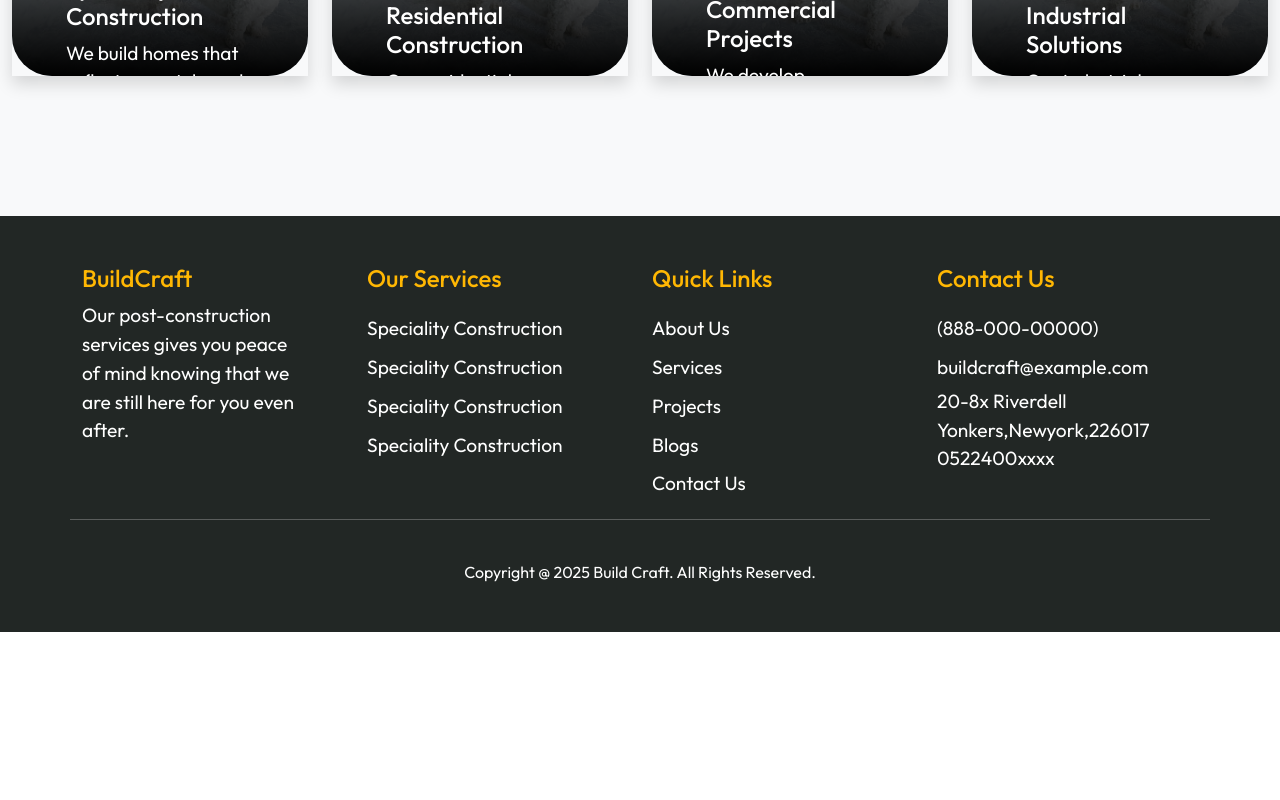
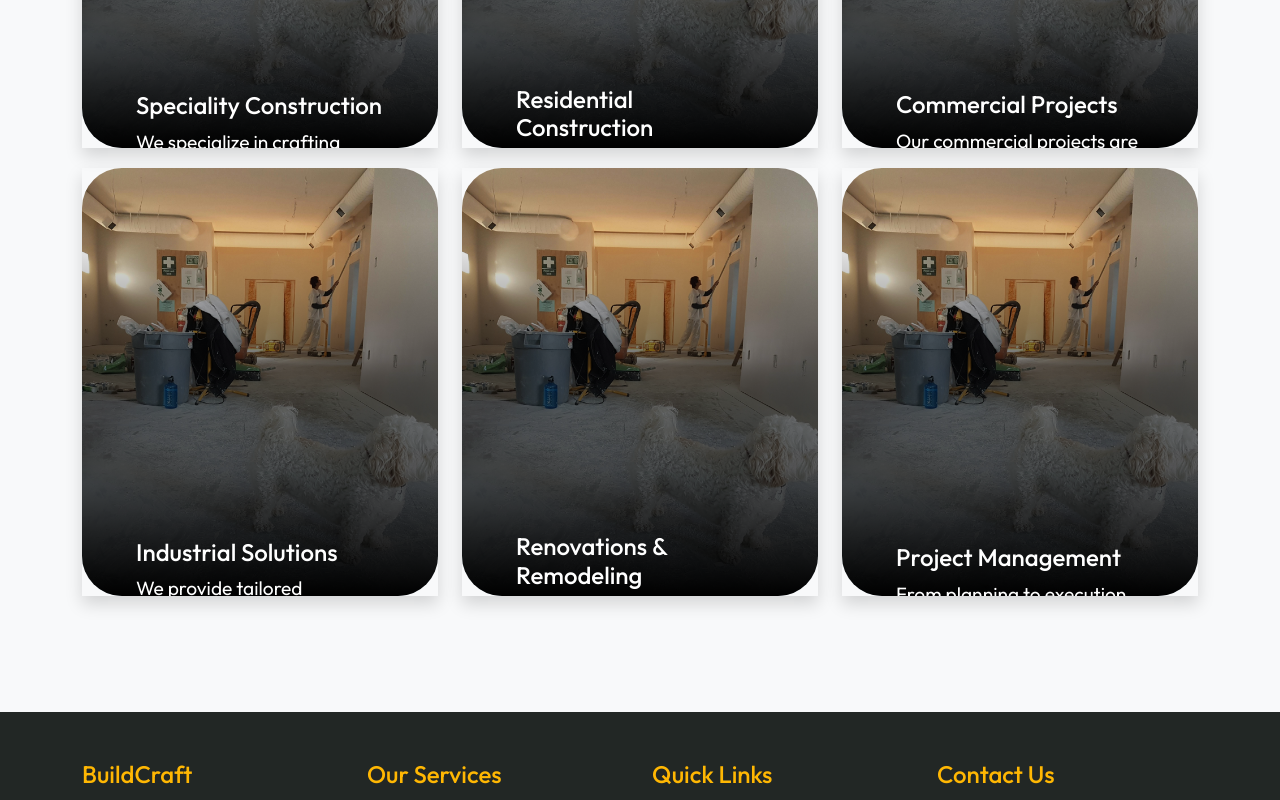
Before and after one commit to Rownokk/BuildCraft, a React (Vite) app in the folder frontend/: page /services in a window 1280 px wide. Shown: the part 1080-1880 px from the top of the page. Before the commit the page ends 1712 px from the top, so only its background shows below. Built offline with nearby package versions, Linux system fonts and the light colour scheme; a web font is replaced by a local one.

Commit message:
6 service card

```diff
--- a/frontend/src/components/frontend/Services.jsx
+++ b/frontend/src/components/frontend/Services.jsx
@@ -16,7 +16,7 @@ const Services = () => {
         text="We excel at transforming visions into reality <br/> through outstanding craftsmanship & Precision."
       />
       <section className='section-3 bg-light py-5'>
-        <div className='container-fluid py-5'>
+        <div className='container py-5'>
           <div className='section-header text-center'>
             <span>Our Services</span>
             <h2>Our Construction Services</h2>
@@ -27,7 +27,7 @@ const Services = () => {
           <div className='row'>
 
             {/* Service Card 1 */}
-            <div className='col-md-6 col-lg-3 mb-4'>
+            <div className='col-md-4 col-lg-4 '>
               <div className='item shadow border-0'>
                 <div className='service-image'>
                   <img src={ServiceImg} alt="Service" className='w-100' />
@@ -37,8 +37,7 @@ const Services = () => {
                     <h3>Speciality Construction</h3>
                     <div className='service-contain'>
                       <p>
-                        We build homes that reflect your style and needs, combining modern designs with durable construction techniques.
-                        From custom homes to renovations and remodels, we bring your dream home to reality.
+                        We specialize in crafting unique structures that suit your specific needs and preferences.
                       </p>
                     </div>
                     <a href='#' className='btn btn-primary'>Read More</a>
@@ -48,7 +47,7 @@ const Services = () => {
             </div>
 
             {/* Service Card 2 */}
-            <div className='col-md-6 col-lg-3 mb-4'>
+            <div className='col-md-4 col-lg-4 '>
               <div className='item shadow border-0'>
                 <div className='service-image'>
                   <img src={ServiceImg} alt="Service" className='w-100' />
@@ -58,7 +57,7 @@ const Services = () => {
                     <h3>Residential Construction</h3>
                     <div className='service-contain'>
                       <p>
-                        Our residential projects prioritize comfort, energy efficiency, and timeless design to create lasting homes.
+                        We build homes that prioritize comfort, sustainability, and modern aesthetics.
                       </p>
                     </div>
                     <a href='#' className='btn btn-primary small'>Read More</a>
@@ -68,7 +67,7 @@ const Services = () => {
             </div>
 
             {/* Service Card 3 */}
-            <div className='col-md-6 col-lg-3 mb-4'>
+            <div className='col-md-4 col-lg-4 '>
               <div className='item shadow border-0'>
                 <div className='service-image'>
                   <img src={ServiceImg} alt="Service" className='w-100' />
@@ -78,7 +77,7 @@ const Services = () => {
                     <h3>Commercial Projects</h3>
                     <div className='service-contain'>
                       <p>
-                        We develop commercial spaces with modern aesthetics, high functionality, and long-term sustainability in mind.
+                        Our commercial projects are designed for efficiency, growth, and long-term sustainability.
                       </p>
                     </div>
                     <a href='#' className='btn btn-primary small'>Read More</a>
@@ -88,7 +87,7 @@ const Services = () => {
             </div>
 
             {/* Service Card 4 */}
-            <div className='col-md-6 col-lg-3 mb-4'>
+            <div className='col-md-4 col-lg-4 '>
               <div className='item shadow border-0'>
                 <div className='service-image'>
                   <img src={ServiceImg} alt="Service" className='w-100' />
@@ -98,7 +97,47 @@ const Services = () => {
                     <h3>Industrial Solutions</h3>
                     <div className='service-contain'>
                       <p>
-                        Our industrial construction services ensure robust, safe, and compliant facilities for your business operations.
+                        We provide tailored industrial solutions for various business needs and growth.
+                      </p>
+                    </div>
+                    <a href='#' className='btn btn-primary small'>Read More</a>
+                  </div>
+                </div>
+              </div>
+            </div>
+
+            {/* Service Card 5 */}
+            <div className='col-md-4 col-lg-4 '>
+              <div className='item shadow border-0'>
+                <div className='service-image'>
+                  <img src={ServiceImg} alt="Service" className='w-100' />
+                </div>
+                <div className='service-body p-4'>
+                  <div className='service-title'>
+                    <h3>Renovations & Remodeling</h3>
+                    <div className='service-contain'>
+                      <p>
+                        Transform your existing spaces with our expert renovation and remodeling services.
+                      </p>
+                    </div>
+                    <a href='#' className='btn btn-primary small'>Read More</a>
+                  </div>
+                </div>
+              </div>
+            </div>
+
+            {/* Service Card 6 */}
+            <div className='col-md-4 col-lg-4 '>
+              <div className='item shadow border-0'>
+                <div className='service-image'>
+                  <img src={ServiceImg} alt="Service" className='w-100' />
+                </div>
+                <div className='service-body p-4'>
+                  <div className='service-title'>
+                    <h3>Project Management</h3>
+                    <div className='service-contain'>
+                      <p>
+                        From planning to execution, we ensure successful project management at every stage.
                       </p>
                     </div>
                     <a href='#' className='btn btn-primary small'>Read More</a>
```
